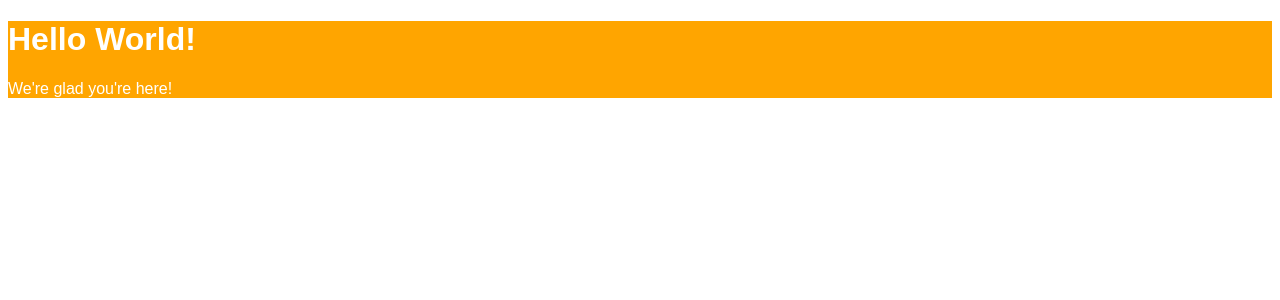
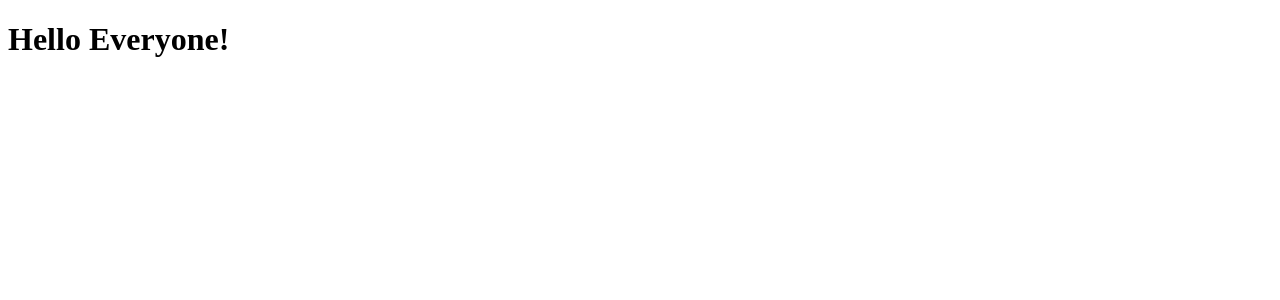
Before and after one commit to markvillavidad/react1, a React (Create React App) app: page / in a window 1280 px wide. Shown: the top 300 px of the page. Built offline with nearby package versions, Linux system fonts and the light colour scheme.

Commit message:
Chapter3: Create a React component

```diff
--- a/src/index.js
+++ b/src/index.js
@@ -1,17 +1,17 @@
 import React from 'react'
 import ReactDOM from 'react-dom'
 
-var style = {
-    backgroundColor: 'orange',
-    color: 'white',
-    fontFamily: 'Arial'
-
+class Message extends React.Component {
+    render() {
+        return (
+            <div>
+                <h1>Hello Everyone!</h1>
+            </div>
+        )
+    }
 }
 
 ReactDOM.render(
-    <div style={style}>
-        <h1 id="heading-element">Hello World!</h1>
-        <p>We're glad you're here!</p>
-    </div>,
+    <Message />,
     document.getElementById('root')
 )
```
